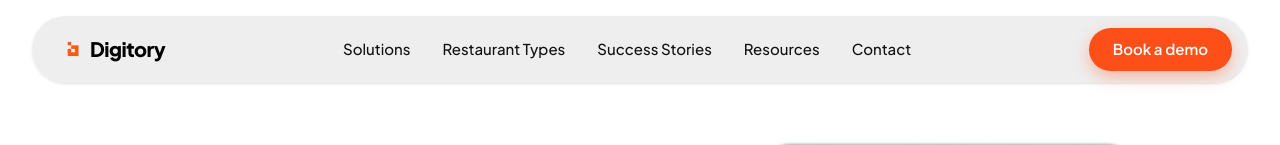
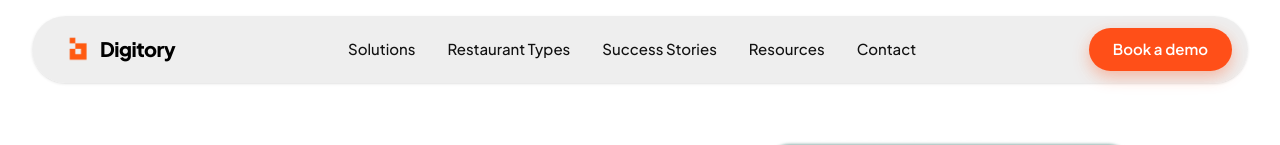
Before and after one commit to Yashvi-s17734/Upwork1, a Next.js app: page / in a window 1280 px wide. Shown: the top 145 px of the page. Built offline with nearby package versions, Linux system fonts and the light colour scheme.

Commit message:
9-7-26
Logo size

```diff
--- a/src/app/component/header/page.tsx
+++ b/src/app/component/header/page.tsx
@@ -23,9 +23,9 @@ export default function Header() {
           <Image
             src="/demologo.png"
             alt="Digitory Logo"
-            width={18}
-            height={18}
-            className="h-4.5 w-auto object-contain"
+            width={28}
+            height={28}
+            className="h-7 w-auto object-contain"
             priority
           />
           <span className="text-[20px] font-extrabold tracking-tight text-black">
```
